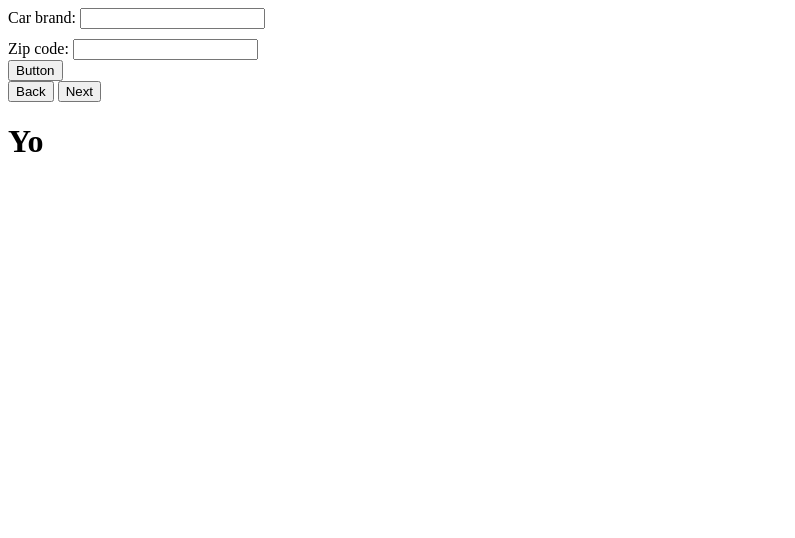
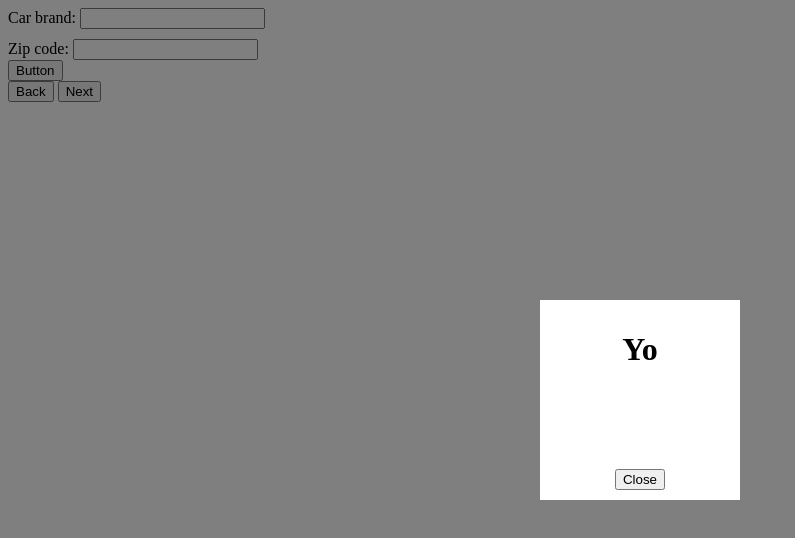
Before and after one commit to JollyR0ger42/test_RaDevs, a SvelteKit app: page / in a window 1280 px wide. Both pictures are taken after a click on the button "Button". Shown: the top 538 px of the page, without its empty margins (0-795 px from the left). Built offline with nearby package versions, Linux system fonts and the light colour scheme.

Commit message:
working Modal

```diff
--- a/src/components/Form.svelte
+++ b/src/components/Form.svelte
@@ -4,10 +4,8 @@
   let formValidation;
 
   const showModal = () => {
-    if ($showModalStore)
-      showModalStore.set('')
-    else
-    showModalStore.set('<h1>Yo</h1>')
+    if ($showModalStore) showModalStore.set("");
+    else showModalStore.set("<h1>Yo</h1>");
   };
 </script>
 
--- a/src/components/Modal.svelte
+++ b/src/components/Modal.svelte
@@ -1,7 +1,40 @@
 <script>
-  import {showModalStore} from '../stores.js'
+  import { showModalStore } from "../stores.js";
+
+  const closeModal = () => {
+    showModalStore.set("");
+  };
 </script>
 
-<div>
-  {@html $showModalStore}
+<div class="modal">
+  <div class="modal__content">
+    <div class="modal__content__text">{@html $showModalStore}</div>
+    <button on:click={closeModal} class="modal__button">Close</button>
+  </div>
 </div>
+
+<style lang="scss">
+  .modal {
+    position: absolute;
+    width: 100vw;
+    height: 100vh;
+    top: 0;
+    left: 0;
+    background-color: rgba($color: #000000, $alpha: 0.5);
+    display: flex;
+    justify-content: center;
+    align-items: center;
+
+    &__content {
+      box-sizing: border-box;
+      padding: 10px;
+      min-width: 200px;
+      min-height: 200px;
+      background-color: #fff;
+      display: flex;
+      flex-direction: column;
+      align-items: center;
+      justify-content: space-between;
+    }
+  }
+</style>
```
